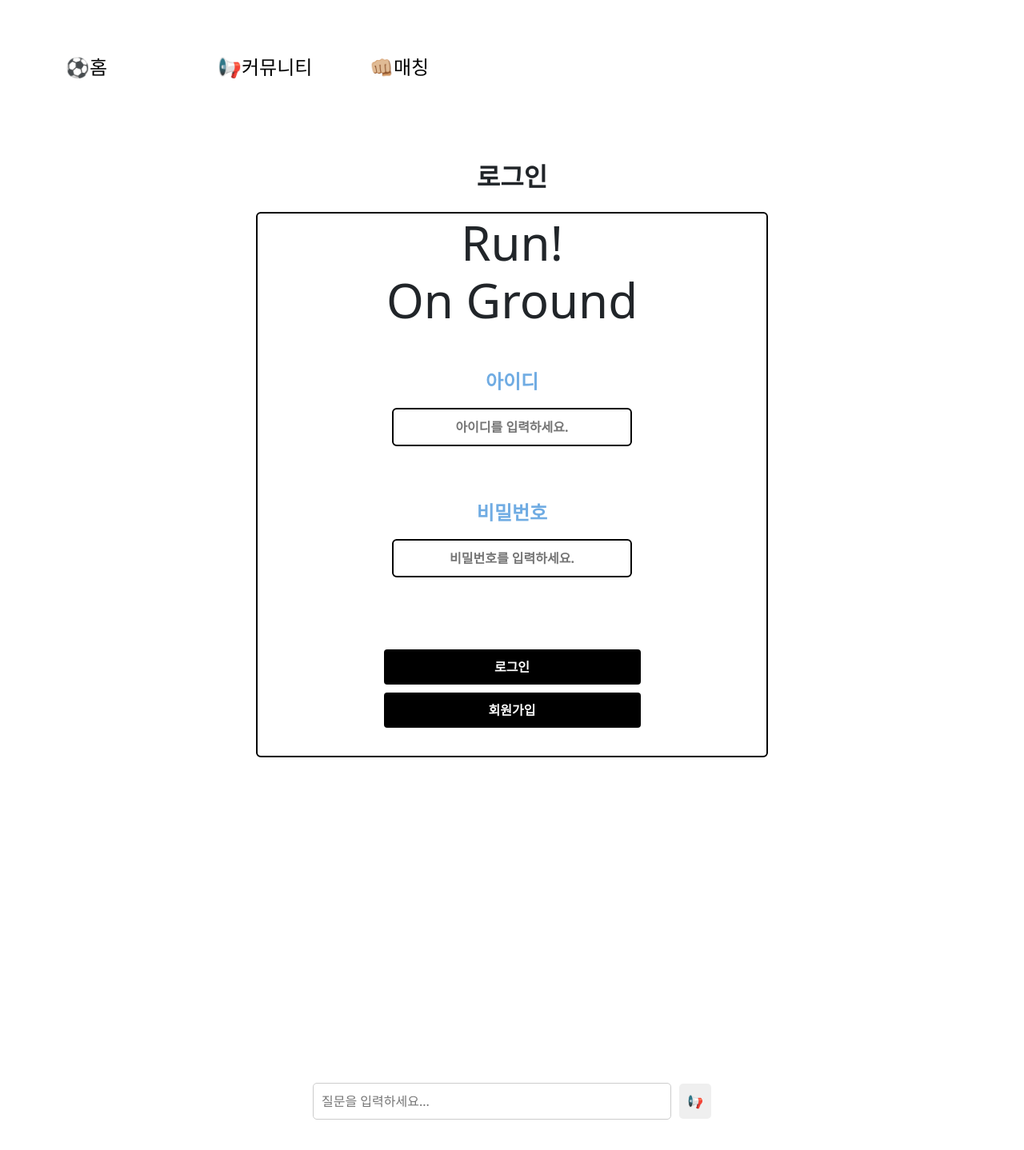
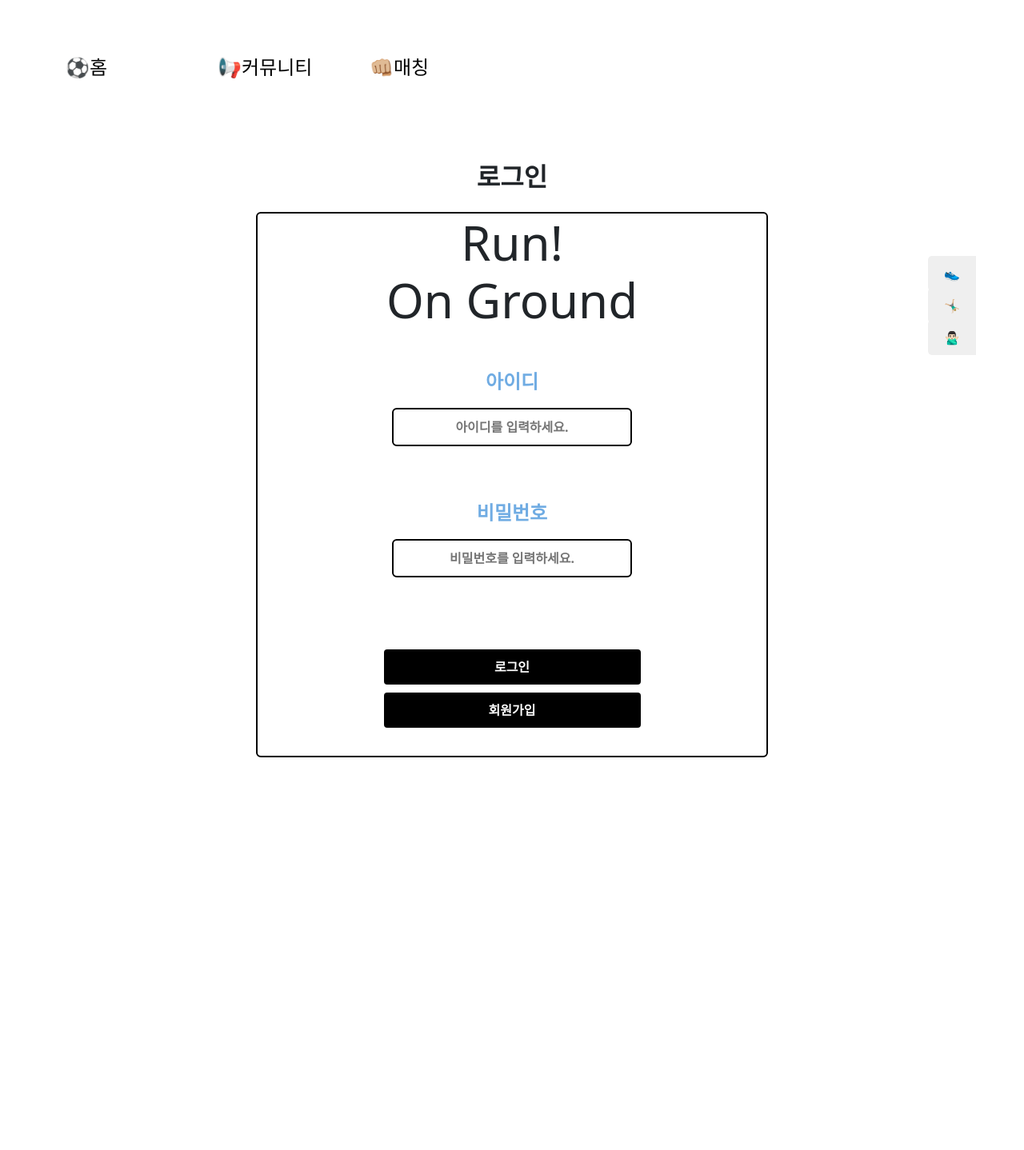
Before and after one commit to taessong/SSAFY_1st_PJT, a Vue app in the folder front/vue-PJT/: page / in a window 1280 px wide. Shown: the top 1438 px of the page at 80% size. After the commit the page ends 977 px from the top, so only its background shows below. Built offline with nearby package versions, Linux system fonts and the light colour scheme; no server answers.

Commit message:
gpt, 케러셀 높이 고정

```diff
--- a/front/vue-PJT/src/App.vue
+++ b/front/vue-PJT/src/App.vue
@@ -13,9 +13,5 @@ import Gpt from './components/gpt/Gpt.vue';
 </template>
 
 <style>
-html, body {
-        width: auto;
-        margin : 0;
-    }
 
 </style>
--- a/front/vue-PJT/src/components/gpt/Gpt.vue
+++ b/front/vue-PJT/src/components/gpt/Gpt.vue
@@ -2,8 +2,9 @@
   <div class="chat-container">
     <!-- Button trigger modal -->
     <div class="input-container">
-      <input type="text" v-model="question" placeholder="질문을 입력하세요...">
-      <button type="button" data-bs-toggle="modal" data-bs-target="#staticBackdrop" @click="handleButtonClick">📢</button>
+      <button type="button" class="nav-button shoes-button" data-bs-toggle="modal" data-bs-target="#staticBackdrop" @click="shoesClick">👟</button>
+      <button type="button" class="nav-button stretch-button" data-bs-toggle="modal" data-bs-target="#staticBackdrop" @click="stretchClick">🤸🏼‍♂️</button>
+      <button type="button" class="nav-button etiquette-button" data-bs-toggle="modal" data-bs-target="#staticBackdrop" @click="etiquetteClick">🙅🏻‍♂️</button>
     </div>
 
     <!-- Modal -->
@@ -11,15 +12,11 @@
       <div class="modal-dialog">
         <div class="modal-content">
           <div class="modal-header">
-            <h1 class="modal-title fs-5" id="staticBackdropLabel">Modal title</h1>
+            <h1 class="modal-title fs-5" id="staticBackdropLabel">🤖</h1>
             <button type="button" class="btn-close" data-bs-dismiss="modal" aria-label="Close"></button>
           </div>
           <div class="modal-body" v-if="answer !== ''">
             {{ answer }}
-          </div>
-          <div class="modal-footer">
-            <button type="button" class="btn btn-secondary" data-bs-dismiss="modal">Close</button>
-            <button type="button" class="btn btn-primary">Understood</button>
           </div>
         </div>
       </div>
@@ -35,15 +32,64 @@ const question = ref('');
 const answer = ref('');
 const apiKey = import.meta.env.VITE_GPT_API_KEY;
 
-const handleButtonClick = async () => {
+const resetAnswer = () => {
+  answer.value = '';
+};
+
+const shoesClick = async () => {
+  resetAnswer();
   try {
     const response = await axios.post("/gpt/v1/chat/completions", {
       model: "gpt-3.5-turbo",
       messages: [{
         role: "user",
-        content: question.value
+        content: "20,30대가 쓰기 좋은 풋살화 추천해줘. 반말모드로 해줘. 내가 뭔가를 물어볼때마다 처음 답변하는 것처럼 대답해줘. 제품 이름을 꼭 알려줘."
       }],
-      max_tokens: 100
+      max_tokens: 1000
+    }, {
+      headers: {
+        "Content-Type": "application/json",
+        Authorization: `Bearer ${apiKey}`
+      }
+    });
+    answer.value = response.data.choices[0].message.content;
+  } catch (error) {
+    console.error(error);
+  }
+}
+
+const stretchClick = async () => {
+  resetAnswer();
+  try {
+    const response = await axios.post("/gpt/v1/chat/completions", {
+      model: "gpt-3.5-turbo",
+      messages: [{
+        role: "user",
+        content: "내가 질문할때마다 처음 질문 받은 것처럼 반말로 친구처럼 대답해. 풋살하기 전에 할 스트레칭 추천해줘."
+      }],
+      max_tokens: 1000
+    }, {
+      headers: {
+        "Content-Type": "application/json",
+        Authorization: `Bearer ${apiKey}`
+      }
+    });
+    answer.value = response.data.choices[0].message.content;
+  } catch (error) {
+    console.error(error);
+  }
+}
+
+const etiquetteClick = async () => {
+  resetAnswer();
+  try {
+    const response = await axios.post("/gpt/v1/chat/completions", {
+      model: "gpt-3.5-turbo",
+      messages: [{
+        role: "user",
+        content: "내가 질문할때마다 처음 질문 받은 것처럼 반말로 친구처럼 대답해. 풋살하면서 지켜야 할 에티켓 알려줘."
+      }],
+      max_tokens: 1000
     }, {
       headers: {
         "Content-Type": "application/json",
@@ -58,43 +104,33 @@ const handleButtonClick = async () => {
 </script>
 
 <style scoped>
-body {
-  margin: 0;
-  display: flex;
-  align-items: center;
-  justify-content: center;
-  height: 100vh;
-  background-color: #f0f0f0;
+.nav-button {
+  position: fixed;
+  right: 0;
+  z-index: 1000; /* 다른 요소 위에 표시되도록 설정 */
+  border: none;
+  color: white;
+  padding: 10px 20px;
+  cursor: pointer;
+  border-radius: 5px 0 0 5px;
 }
 
-.chat-container {
-  width: 100%;
-  height: 100vh;
-  display: flex;
-  flex-direction: column;
-  justify-content: center;
-  align-items: center;
+.shoes-button {
+  top: 40%; /* 상단에서부터의 위치 */
+  margin-right: 60px;
 }
 
-.input-container {
-  display: flex;
-  justify-content: center;
-  align-items: center;
-  width: 50%;
+.stretch-button {
+  top: 45%; /* 상단에서부터의 위치 */
+  margin-right: 60px;
 }
 
-.input-container input[type="text"] {
-  width: 70%;
-  padding: 10px;
-  border-radius: 5px;
-  border: 1px solid #ccc;
+.etiquette-button {
+  top: 50%;
+  margin-right: 60px;
 }
 
-.input-container button {
-  margin-left: 10px;
-  padding: 10px;
-  border-radius: 5px;
-  border: none;
-  cursor: pointer;
+.nav-button:hover {
+  filter: brightness(85%); /* 버튼 호버 시 색상 변경 */
 }
 </style>
--- a/front/vue-PJT/src/views/MainView.vue
+++ b/front/vue-PJT/src/views/MainView.vue
@@ -45,67 +45,85 @@ const teamBackgrounds = {
 };
 
 const teamImages = computed(() => teamBackgrounds[teamName] || []);
-
 </script>
 
 <style scoped>
-img {
-  width: 550px;
-  height: auto;
-}
-
+/* 전체 화면 스타일 설정 */
 html, body {
   margin: 0;
   height: 100%;
 }
 
+/* body 스타일 설정 */
 body {
   display: flex;
   align-items: center;
   justify-content: center;
 }
 
+/* 메인 컨테이너 스타일 설정 */
 .main-container {
   width: 80%;
   height: 80%;
-  background-color: #f9f9f9; /* 배경색 설정 */
-  padding: 30px; /* 내부 여백 설정 */
-  box-shadow: 0 4px 8px rgba(0, 0, 0, 0.1); /* 그림자 효과 */
-  box-sizing: border-box; /* padding과 border를 너비에 포함시킴 */
-  margin: auto; /* 중앙에 배치 */
+  background-color: #f9f9f9;
+  padding: 30px;
+  box-shadow: 0 4px 8px rgba(0, 0, 0, 0.1);
+  box-sizing: border-box;
+  margin: auto;
 }
 
+/* 공지사항 보드 스타일 설정 */
 .notice-boards {
   display: flex;
   width: 100%;
   height: 100%;
 }
 
+/* 좌측 패널 스타일 설정 */
 .left-panel {
   flex: 1;
-  margin-right: 10px; /* 오른쪽 여백 설정 */
-  box-sizing: border-box; /* padding과 border를 너비에 포함시킴 */
+  margin-right: 10px;
+  box-sizing: border-box;
   display: flex;
   flex-direction: column;
 }
 
+/* 우측 패널 스타일 설정 */
 .right-panel {
   flex: 1;
   display: flex;
   flex-direction: column;
-  gap: 10px; /* 요소 간격 설정 */
-  box-sizing: border-box; /* padding과 border를 너비에 포함시킴 */
+  gap: 10px;
+  box-sizing: border-box;
 }
 
+/* 공지사항 스타일 설정 */
 .notice {
   flex: 1;
-  margin: 0 10px; /* 양쪽 여백 설정 */
-  box-sizing: border-box; /* padding과 border를 너비에 포함시킴 */
+  margin: 0 10px;
+  box-sizing: border-box;
 }
 
+/* 비디오 스타일 설정 */
 .video {
   flex: 1;
-  margin: 0 10px; /* 양쪽 여백 설정 */
-  box-sizing: border-box; /* padding과 border를 너비에 포함시킴 */
+  margin: 0 10px;
+  box-sizing: border-box;
+}
+
+/* 캐러셀 아이템 스타일 설정 */
+.carousel-inner {
+  width: 90%;
+  height: 400px; /* 고정된 높이 설정 */
+  display: flex;
+  align-content: center;
+  margin-left: 30px;
+}
+
+/* 이미지 스타일 설정 */
+.carousel-item img {
+  width: 100%;
+  height: 100%;
+  object-fit: cover; /* 이미지가 컨테이너를 완전히 덮도록 설정 */
 }
 </style>
```
